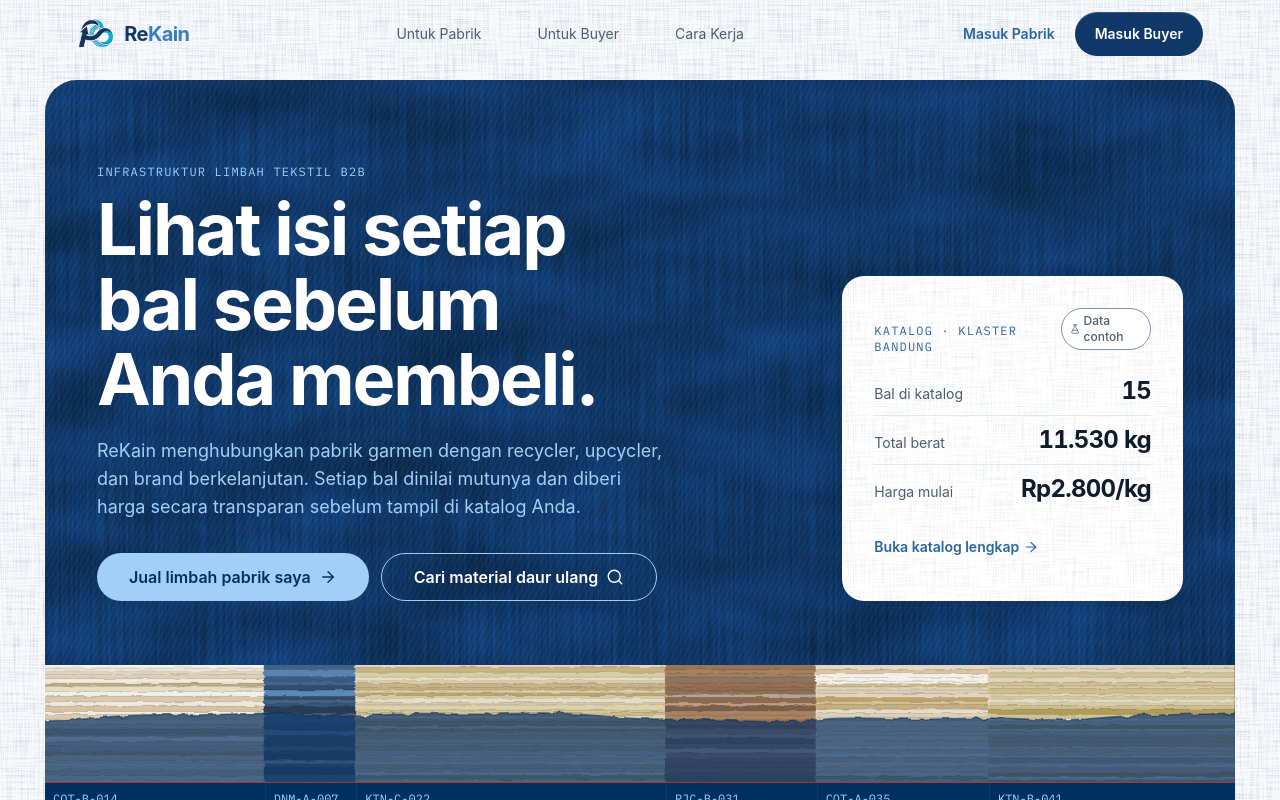
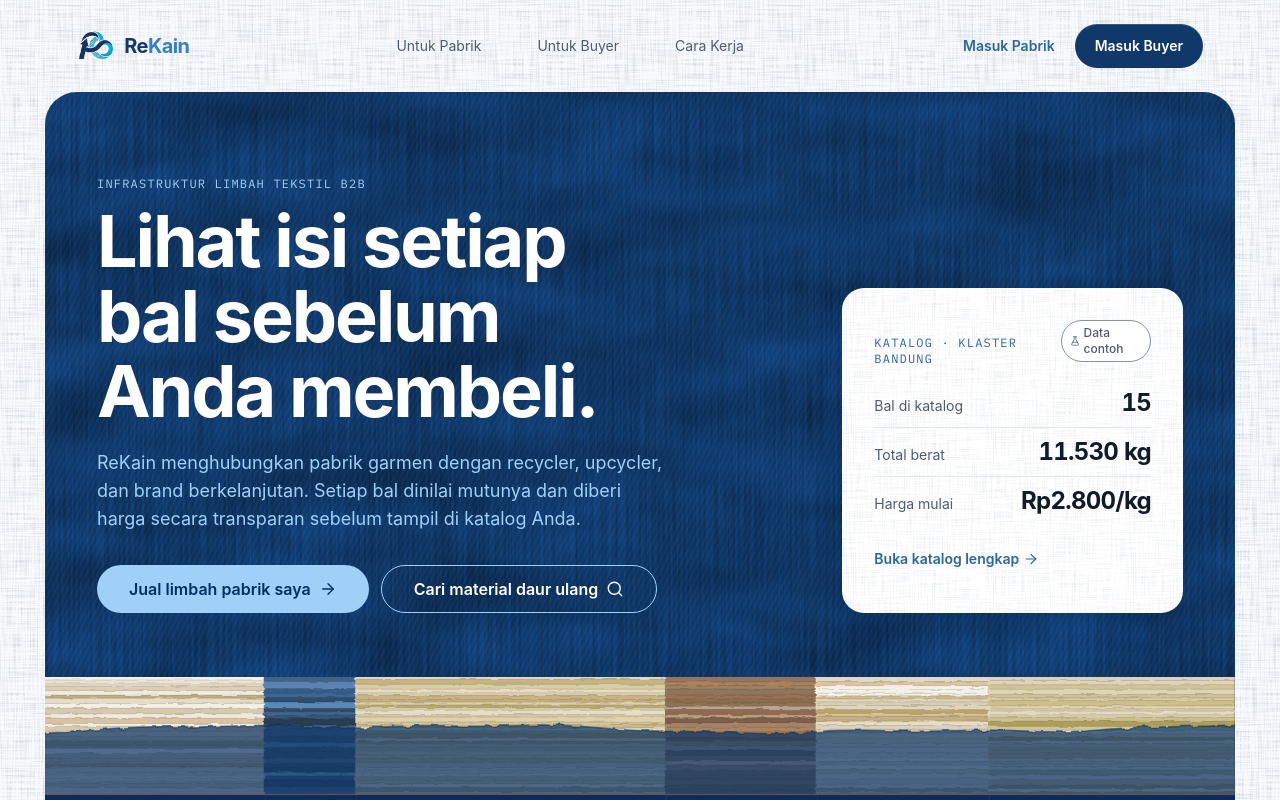
Before and after one commit to SebastianAugust/rekain, a Next.js app: page / in a window 1280 px wide. Shown: the top 800 px of the page. Built offline with nearby package versions, Linux system fonts and the light colour scheme.

Commit message:
safe zone fix

```diff
--- a/src/app/globals.css
+++ b/src/app/globals.css
@@ -168,14 +168,15 @@
   color-scheme: light;
 
   /*
-    The device's own safe-area insets, nothing added. A notched phone reports the
-    status bar / home indicator here; where it reads 0 (Safari in-browser, where the
-    browser chrome already sits above the page) there is nothing to clear. An earlier
-    floor of 58px / 24px belonged to a device-frame mockup and put dead space above
-    every real phone screen.
+    Safe-area insets with a small floor, so there is still clearance where env()
+    reads 0 (desktop browsers, emulators, mockups). Left/right stay raw: they only
+    matter in landscape. --tinggi-tabbar is the mobile tab bar's own height.
   */
-  --aman-atas: env(safe-area-inset-top);
-  --aman-bawah: env(safe-area-inset-bottom);
+  --aman-atas: max(env(safe-area-inset-top), 12px);
+  --aman-bawah: max(env(safe-area-inset-bottom), 8px);
+  --aman-kiri: env(safe-area-inset-left);
+  --aman-kanan: env(safe-area-inset-right);
+  --tinggi-tabbar: 3.5rem;
 
   --radius: 0.875rem;
 
--- a/src/components/buyer/material-detail.tsx
+++ b/src/components/buyer/material-detail.tsx
@@ -83,7 +83,7 @@
   if (listing.harga === null || listing.status !== "Tersedia" || formTerlihat) return null;
 
   return (
-    <div className="fixed inset-x-0 bottom-[calc(3.5rem+var(--aman-bawah))] z-20 flex items-center justify-between gap-w3 border-t border-garis bg-white/90 px-w4 py-w2 backdrop-blur-xl md:hidden">
+    <div className="fixed inset-x-0 bottom-[calc(var(--tinggi-tabbar)+var(--aman-bawah))] z-20 flex items-center justify-between gap-w3 border-t border-garis bg-white/90 px-w4 py-w2 backdrop-blur-xl md:hidden">
       <p className="judul min-w-0 text-2xl tabular-nums text-tinta">
         {formatRupiah(listing.harga)}
         <span className="ml-0.5 text-sm font-semibold tracking-normal text-tinta-pudar">/kg</span>
--- a/src/components/shell/app-shell.tsx
+++ b/src/components/shell/app-shell.tsx
@@ -28,7 +28,7 @@
         */}
         <main
           id="konten"
-          className="flex flex-1 flex-col pr-[env(safe-area-inset-right)] pb-[calc(5rem+var(--aman-bawah))] pl-[env(safe-area-inset-left)] md:pb-0 md:pl-0"
+          className="flex flex-1 flex-col pr-[env(safe-area-inset-right)] pb-[calc(var(--tinggi-tabbar)+var(--aman-bawah)+1rem)] pl-[env(safe-area-inset-left)] md:pb-0 md:pl-0"
         >
           <div className="flex-1">{children}</div>
           {/* Quiet, permanent, and honest about what this is. */}
--- a/src/components/shell/bottom-nav.tsx
+++ b/src/components/shell/bottom-nav.tsx
@@ -21,7 +21,7 @@
   return (
     <nav
       aria-label="Navigasi utama"
-      className="print:hidden fixed inset-x-0 bottom-0 z-30 flex border-t border-garis bg-white/80 pr-[env(safe-area-inset-right)] pb-(--aman-bawah) pl-[env(safe-area-inset-left)] backdrop-blur-xl md:hidden"
+      className="print:hidden fixed inset-x-0 bottom-0 z-30 flex border-t border-garis bg-white/80 pr-[max(var(--aman-kanan),8px)] pb-(--aman-bawah) pl-[max(var(--aman-kiri),8px)] backdrop-blur-xl md:hidden"
     >
       {items.map((item) => {
         const active = isNavItemActive(pathname, item, rootHref);
@@ -32,7 +32,7 @@
             href={item.href}
             aria-current={active ? "page" : undefined}
             className={cn(
-              "flex min-h-14 min-w-0 flex-1 flex-col items-center justify-center gap-0.5 pt-w2 pb-w1 text-xs",
+              "flex min-h-(--tinggi-tabbar) min-w-0 flex-1 flex-col items-center justify-center gap-0.5 pt-w2 pb-w1 text-[11px]",
               active ? "font-semibold text-nila-6" : "text-tinta-pudar",
             )}
           >
@@ -44,7 +44,7 @@
             >
               <Icon size={20} strokeWidth={1.8} aria-hidden="true" />
             </span>
-            <span className="max-w-full truncate px-0.5">{item.label}</span>
+            <span className="max-w-full truncate whitespace-nowrap px-0.5">{item.label}</span>
           </Link>
         );
       })}
```
